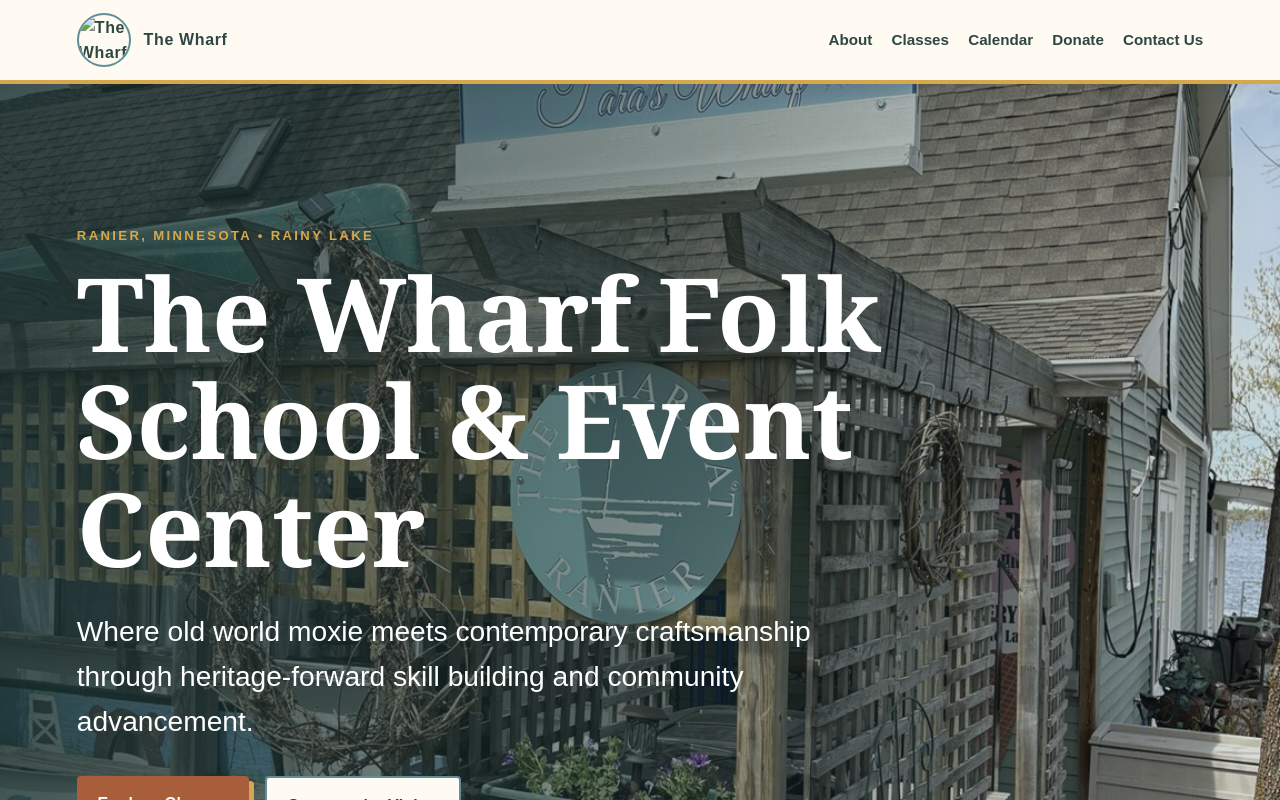
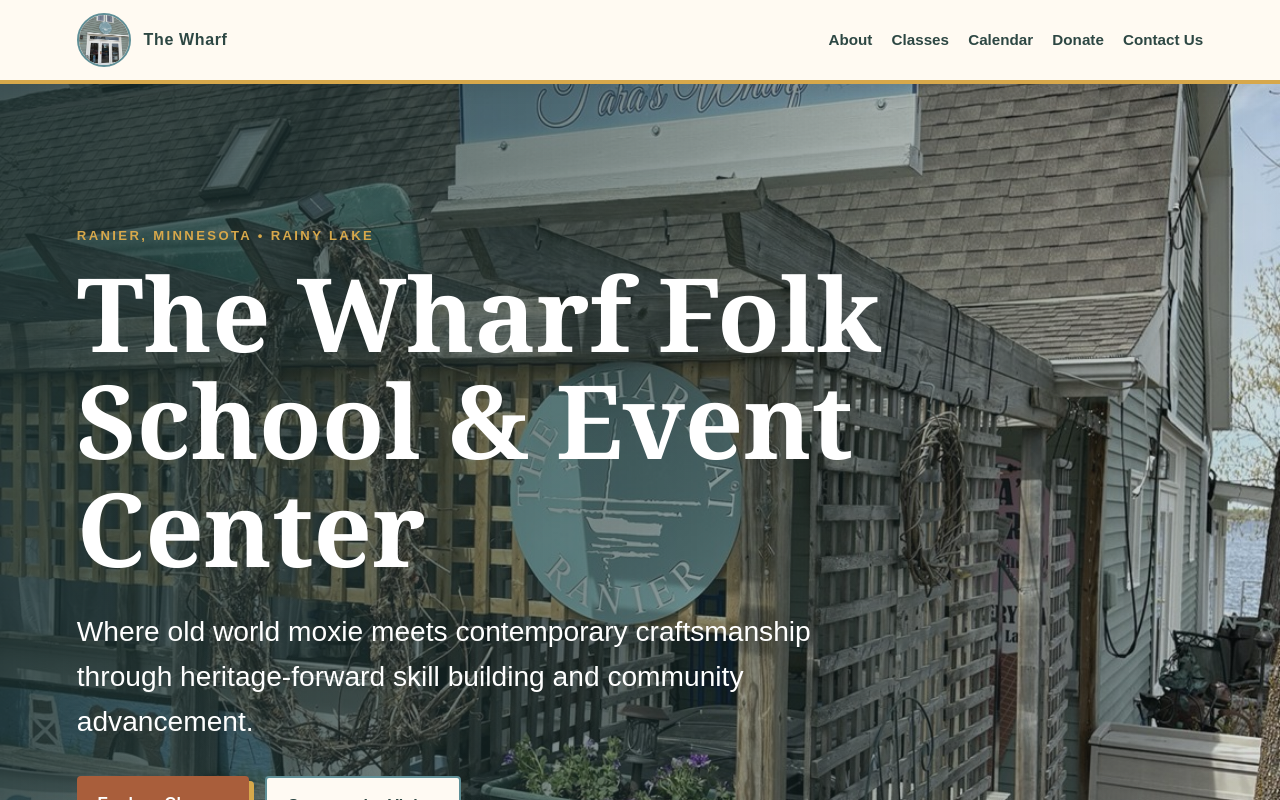
Before and after one commit to DrHutchinson/rainy-lake-folk-school, a plain HTML site: page index.html in a window 1280 px wide. Shown: the top 800 px of the page. Drawn offline with Linux system fonts and the light colour scheme; files whose address does not match are found by name.

Commit message:
Update index.html

```diff
--- a/index.html
+++ b/index.html
@@ -9,7 +9,7 @@
 <body>
   <header class="site-header">
     <a class="brand" href="#home">
-      <img src="images/wharf-front-door.jpg" alt="The Wharf at Ranier sign on the building" />
+      <img src="wharf-front-door.jpg" alt="The Wharf at Ranier sign on the building" />
       <span>The Wharf</span>
     </a>
     <nav aria-label="Main navigation">
```
